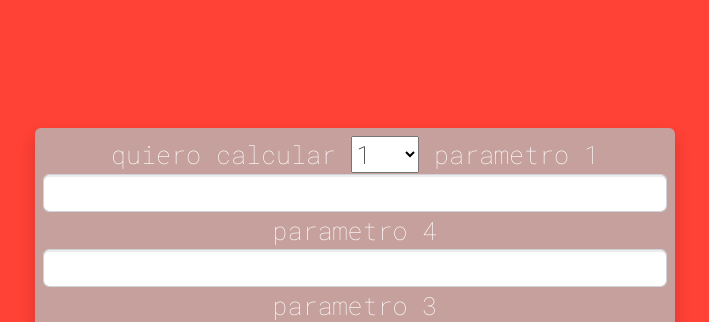
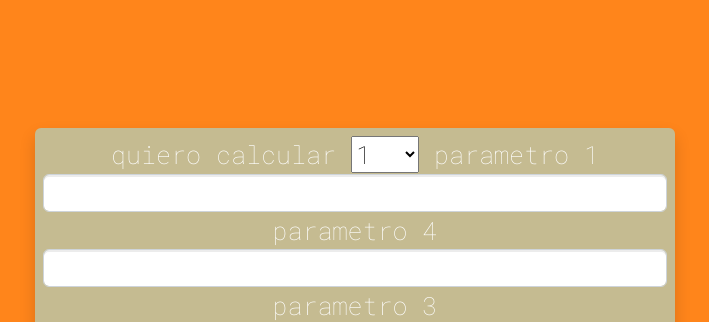
Before and after one commit to azul1-1/tanqueselevados, a plain HTML site: page index.html in a window 1280 px wide. Shown: the top 322 px of the page, without its empty margins (285-994 px from the left). Drawn offline with Linux system fonts and the light colour scheme.

```diff
--- a/index.html
+++ b/index.html
@@ -29,8 +29,8 @@
 
 
 </head>
-<!---cuerpo del sitio--->
-<body class="bg-danger user-select-none" onblur="" id="body">
+
+<body class="bg-warning user-select-none" onblur="" id="body">
 <center>
 
 
```
